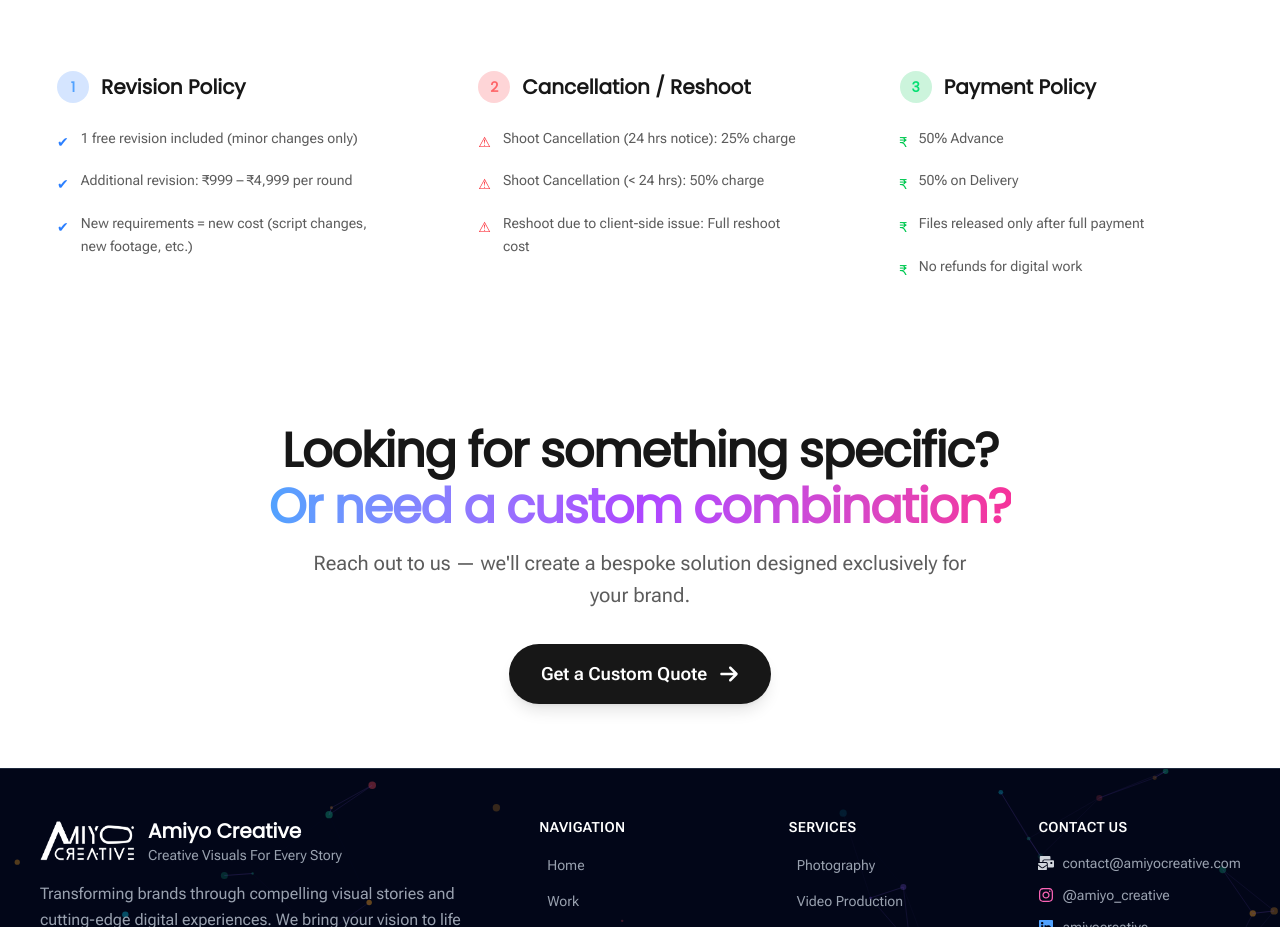
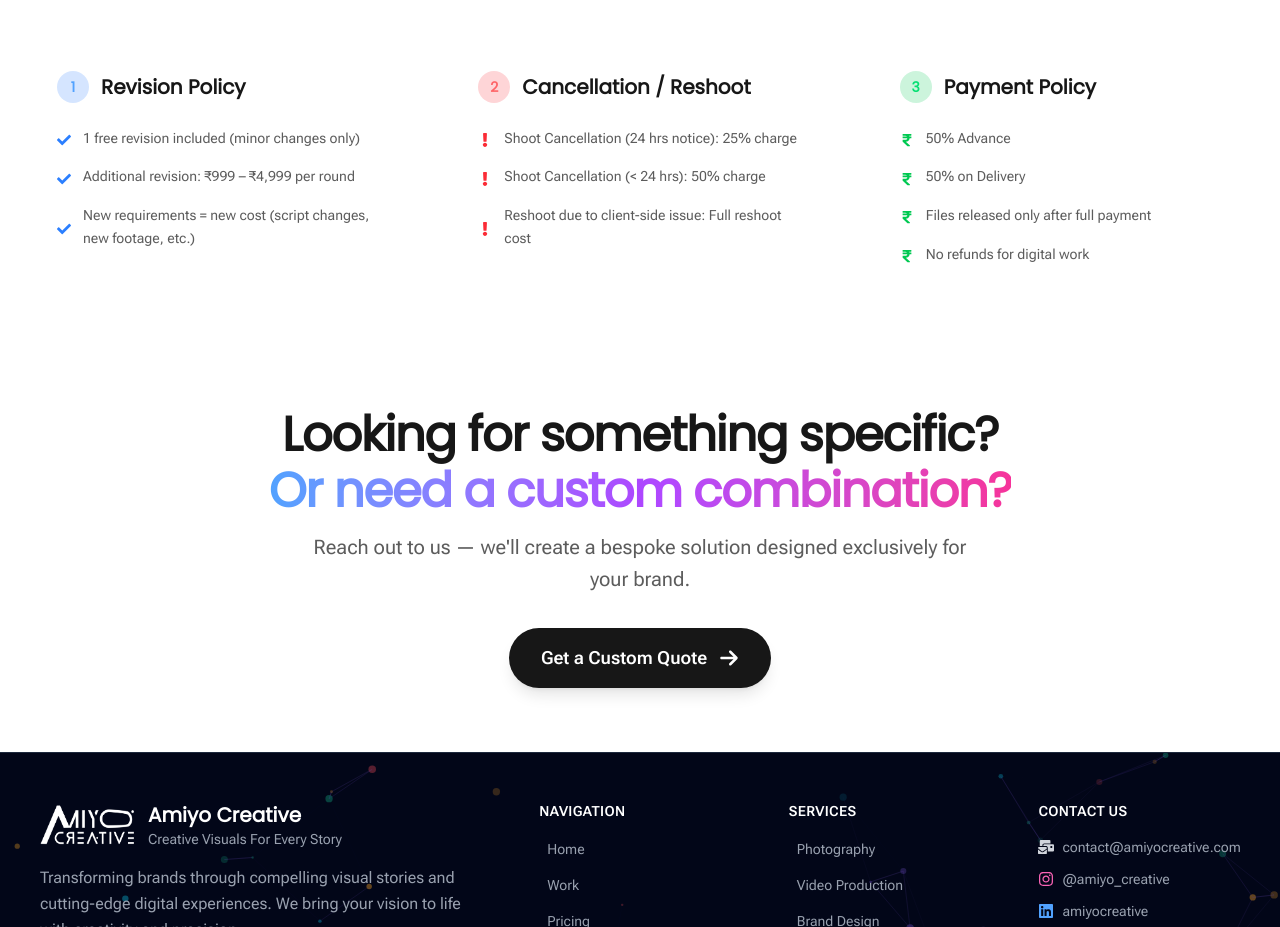
Before and after one commit to mohak-git/Amiyo-Creative, a Next.js app: page /pricing in a window 1280 px wide. Shown: the part 4600-5527 px from the top of the page. Built offline with nearby package versions, Linux system fonts and the light colour scheme.

Commit message:
more changes

```diff
--- a/src/app/about/page.tsx
+++ b/src/app/about/page.tsx
@@ -226,11 +226,11 @@ const AboutPage: FC = () => {
                             </div>
                             <div className="px-6 py-4 grid grid-cols-3 gap-4">
                                 {[
-                                    { label: "Years", value: "7+" },
-                                    { label: "Projects", value: "150+" },
-                                    { label: "Clients", value: "30+" },
+                                    { label: "Years", value: "10+" },
+                                    { label: "Projects", value: "987+" },
+                                    { label: "Clients", value: "130+" },
                                     { label: "Operations", value: "24/7" },
-                                    { label: "Countries", value: "8+" },
+                                    { label: "Countries", value: "Global" },
                                     { label: "Ideas", value: "∞" },
                                 ].map((stat, i) => (
                                     <div key={i} className="text-center">
--- a/src/components/pages/Contact/ContactForm.tsx
+++ b/src/components/pages/Contact/ContactForm.tsx
@@ -91,7 +91,7 @@ const ContactForm = () => {
                                     type="text"
                                     {...register("name")}
                                     className="3xl:text-lg cursor-none cursor-target w-full pl-12 pr-4 py-3 bg-gray-900/50 border border-gray-700 rounded-xl text-white"
-                                    placeholder="John Doe"
+                                    placeholder="Your Name"
                                 />
                             </div>
                         </motion.div>
@@ -110,7 +110,7 @@ const ContactForm = () => {
                                     type="email"
                                     {...register("email")}
                                     className="3xl:text-lg cursor-none cursor-target w-full pl-12 pr-4 py-3 bg-gray-900/50 border border-gray-700 rounded-xl text-white"
-                                    placeholder="john@example.com"
+                                    placeholder="Your Email"
                                 />
                             </div>
                         </motion.div>
@@ -130,7 +130,7 @@ const ContactForm = () => {
                                 type="tel"
                                 {...register("phone")}
                                 className="3xl:text-lg cursor-none cursor-target w-full pl-12 pr-4 py-3 bg-gray-900/50 border border-gray-700 rounded-xl text-white"
-                                placeholder="+123456789"
+                                placeholder="Your Phone Number(with country code)"
                             />
                         </div>
                     </motion.div>
--- a/src/components/pages/Home/About.tsx
+++ b/src/components/pages/Home/About.tsx
@@ -94,7 +94,7 @@ const AboutSection: FC = () => {
                 {/* Background */}
                 <div className="absolute z-1 h-full w-full bg-radial-[at_50%_-60%] from-white via-purple-600/70 to-transparent via-30% to-67%"></div>
                 <div className="absolute z-1 h-full w-full bg-slate-950/30"></div>
-                <div className="absolute -bottom-20 left-1/2 h-72 w-72 -translate-x-1/2 rounded-full bg-indigo-500/30 blur-3xl" />
+                {/* <div className="absolute -bottom-20 left-1/2 h-72 w-72 -translate-x-1/2 rounded-full bg-indigo-500/30 blur-3xl" /> */}
                 {/* Main Content */}
                 <motion.div
                     className="flex-1 flex flex-col  px-8 py-10 lg:px-16 relative z-3 w-full"
--- a/src/components/pages/Home/Services.tsx
+++ b/src/components/pages/Home/Services.tsx
@@ -33,7 +33,7 @@ const Services = () => {
         <div className="relative w-full overflow-hidden">
             {/* Background */}
             <div className="pointer-events-none absolute inset-0 -z-20">
-                <div className="absolute -top-20 left-1/2 h-66 w-66 -translate-x-1/2 rounded-full bg-indigo-500/30 blur-3xl" />
+                {/* <div className="absolute -top-20 left-1/2 h-66 w-66 -translate-x-1/2 rounded-full bg-indigo-500/30 blur-3xl" /> */}
                 <div className="absolute inset-0 bg-[radial-gradient(600px_400px_at_10%_80%,rgba(217,70,239,0.25),transparent_60%),radial-gradient(700px_500px_at_90%_70%,rgba(99,102,241,0.25),transparent_65%)]" />
                 <div
                     className="absolute inset-0 opacity-[0.12] mix-blend-overlay"
--- a/src/components/pages/Pricing/PricingPolicies.tsx
+++ b/src/components/pages/Pricing/PricingPolicies.tsx
@@ -1,6 +1,7 @@
 "use client";
 
 import { DELIVERY_OPTIONS, POLICIES } from "@/constants/pricingData";
+import { FaCheck, FaExclamation, FaRupeeSign } from "react-icons/fa";
 
 export default function PricingPolicies() {
     return (
@@ -57,9 +58,9 @@ export default function PricingPolicies() {
                             {POLICIES.revision.details.map((item, i) => (
                                 <li
                                     key={i}
-                                    className="text-foreground/70 text-sm leading-relaxed flex items-start gap-3">
+                                    className="text-foreground/70 text-sm leading-relaxed flex items-center gap-3">
                                     <span className="text-blue-500 mt-1">
-                                        ✔
+                                        <FaCheck />
                                     </span>
                                     {item}
                                 </li>
@@ -79,8 +80,10 @@ export default function PricingPolicies() {
                             {POLICIES.cancellation.details.map((item, i) => (
                                 <li
                                     key={i}
-                                    className="text-foreground/70 text-sm leading-relaxed flex items-start gap-3">
-                                    <span className="text-red-500 mt-1">⚠</span>
+                                    className="text-foreground/70 text-sm leading-relaxed flex items-center gap-3">
+                                    <span className="text-red-500 mt-1">
+                                        <FaExclamation />
+                                    </span>
                                     {item}
                                 </li>
                             ))}
@@ -99,9 +102,9 @@ export default function PricingPolicies() {
                             {POLICIES.payment.details.map((item, i) => (
                                 <li
                                     key={i}
-                                    className="text-foreground/70 text-sm leading-relaxed flex items-start gap-3">
+                                    className="text-foreground/70 text-sm leading-relaxed flex items-center gap-3">
                                     <span className="text-green-500 mt-1">
-                                        ₹
+                                        <FaRupeeSign />
                                     </span>
                                     {item}
                                 </li>
--- a/src/constants/constants.ts
+++ b/src/constants/constants.ts
@@ -78,10 +78,10 @@ export async function parseAPIResponse<T>(
 }
 
 export const HomeAboutValues: ValueItem[] = [
-    { label: "Projects Completed", value: 150 },
+    { label: "Projects Completed", value: 987 },
     { label: "Happy Clients", value: 120 },
-    { label: "Years Experience", value: 8 },
-    { label: "Team Members", value: 25 },
+    { label: "Years Experience", value: 10 },
+    { label: "Team Members", value: 30 },
 ];
 
 export const Companies: { title: string; imageLink: string }[] = [
```
